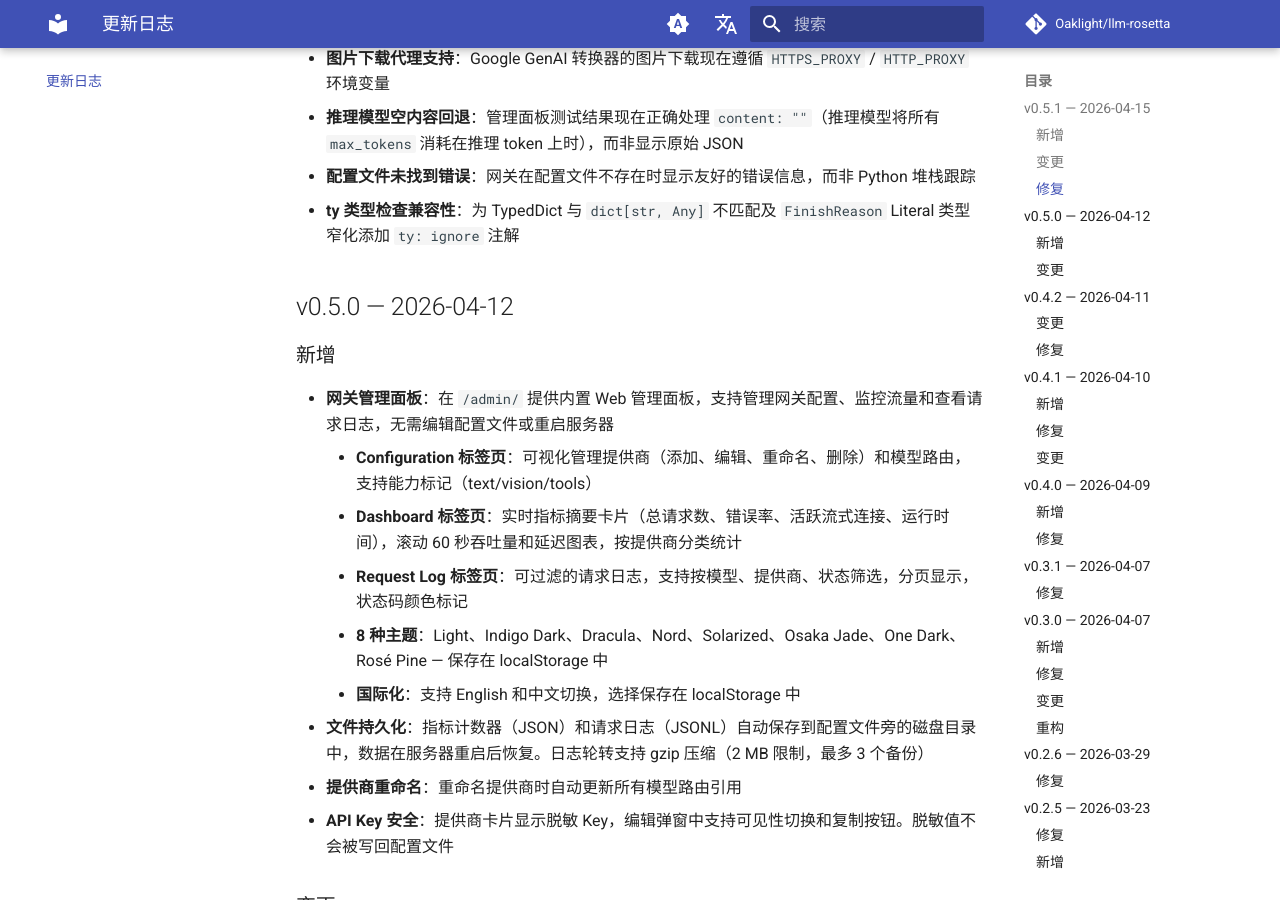
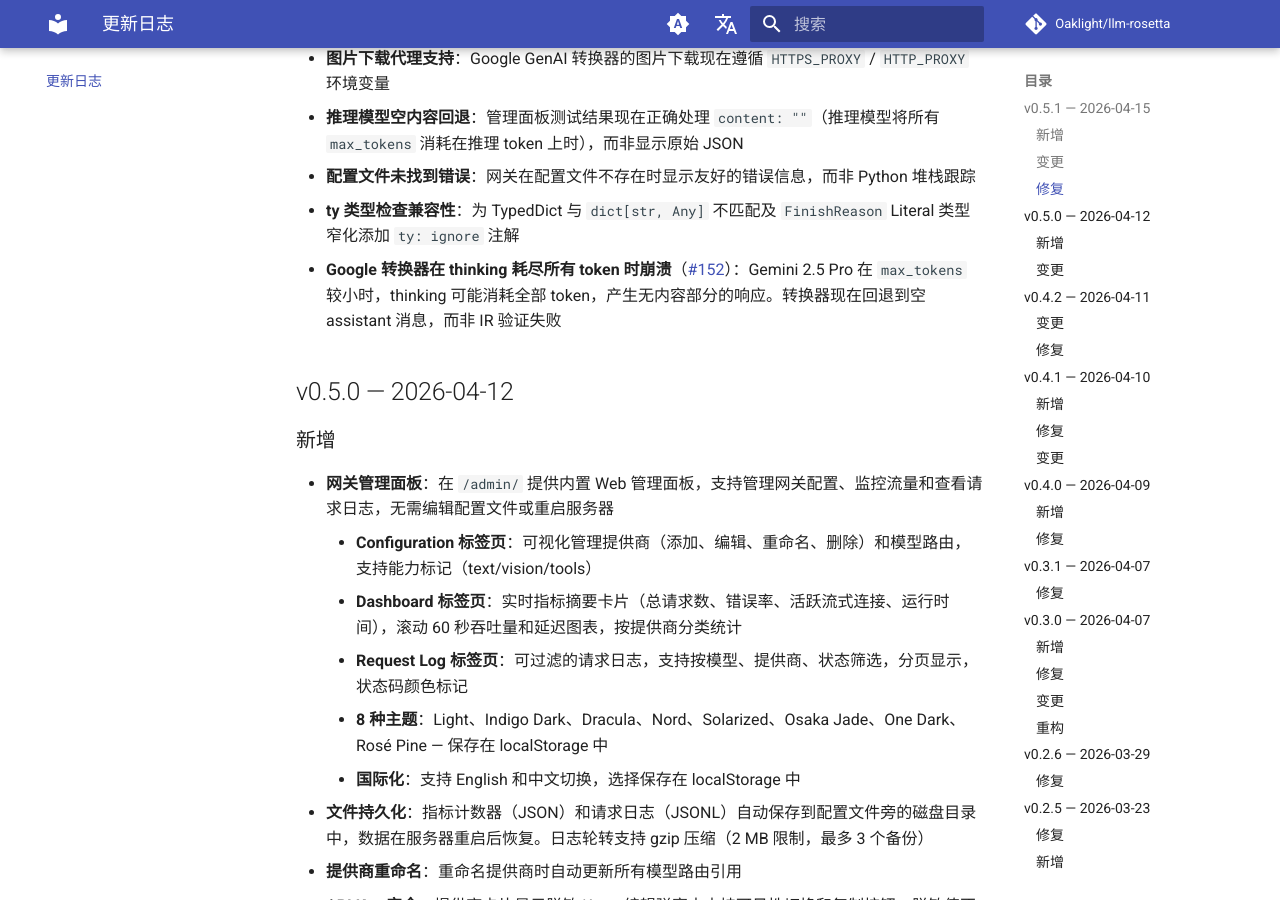
Before and after one commit to Oaklight/llm-rosetta, an MkDocs documentation site: the page built from docs/changelog.md, in a window 1280 px wide and 900 px high, scrolled down 1481 px. Built offline with MkDocs 1.6.1 and Material for MkDocs 9.7.7, drawn with Linux system fonts in a browser that asks for light colours; comment, search, counter and statistics services are not loaded.

Commit message:
docs: 添加 #152 修复到 v0.5.1 更新日志

```diff
--- a/docs/changelog.md
+++ b/docs/changelog.md
@@ -38,6 +38,7 @@ LLM-Rosetta 的所有重要变更均记录于此。本项目遵循 [Keep a Chang
 - **推理模型空内容回退**：管理面板测试结果现在正确处理 `content: ""`（推理模型将所有 `max_tokens` 消耗在推理 token 上时），而非显示原始 JSON
 - **配置文件未找到错误**：网关在配置文件不存在时显示友好的错误信息，而非 Python 堆栈跟踪
 - **ty 类型检查兼容性**：为 TypedDict 与 `dict[str, Any]` 不匹配及 `FinishReason` Literal 类型窄化添加 `ty: ignore` 注解
+- **Google 转换器在 thinking 耗尽所有 token 时崩溃**（[#152](https://github.com/Oaklight/llm-rosetta/issues/152)）：Gemini 2.5 Pro 在 `max_tokens` 较小时，thinking 可能消耗全部 token，产生无内容部分的响应。转换器现在回退到空 assistant 消息，而非 IR 验证失败
 
 ## v0.5.0 — 2026-04-12
 
```
